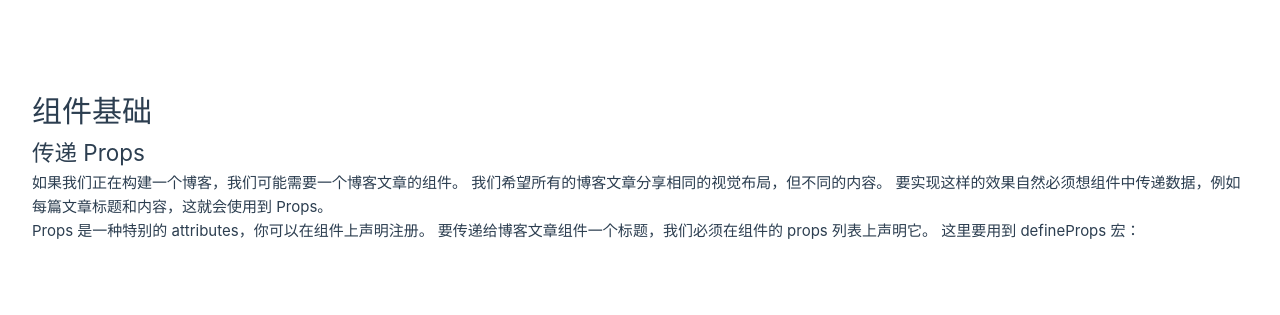
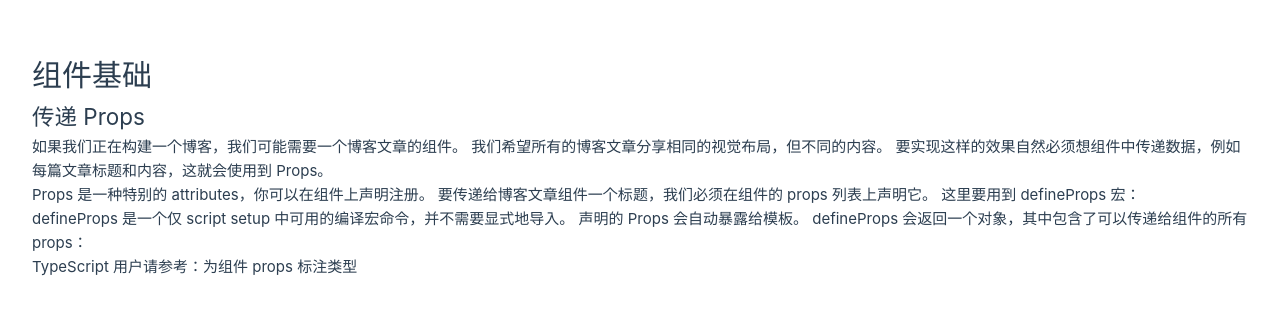
Before and after one commit to ShenlongDev/vue_xx, a Vue app: page / in a window 1280 px wide. Shown: the part 235-550 px from the top of the page. Built offline with nearby package versions, Linux system fonts and the light colour scheme.

Commit message:
docs: 传递 Props
- defineProps

```diff
--- a/src/ComponentAgain.vue
+++ b/src/ComponentAgain.vue
@@ -15,4 +15,12 @@
     要传递给博客文章组件一个标题，我们必须在组件的 props 列表上声明它。
     这里要用到 defineProps 宏：
   </p>
+  <p>
+    defineProps 是一个仅 script setup 中可用的编译宏命令，并不需要显式地导入。
+    声明的 Props 会自动暴露给模板。
+    defineProps 会返回一个对象，其中包含了可以传递给组件的所有 props：
+  </p>
+  <p>
+    TypeScript 用户请参考：为组件 props 标注类型
+  </p>
 </template>
--- a/src/components/PostBlog.vue
+++ b/src/components/PostBlog.vue
@@ -1,7 +1,8 @@
 <script setup>
-defineProps(['title'])
+// defineProps(['title'])
+const props = defineProps(['title'])
 </script>
 
 <template>
-  <h4>{{ title }}</h4>
+  <h4>{{ props.title }}</h4>
 </template>
```
